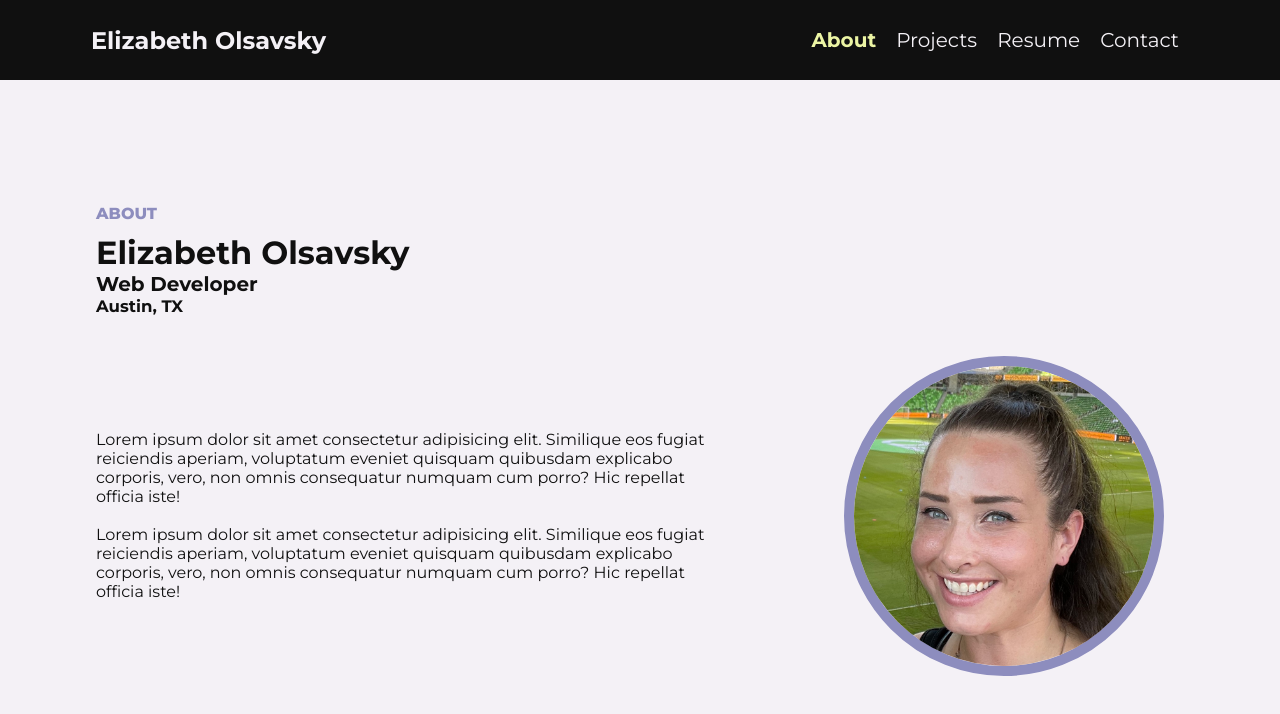
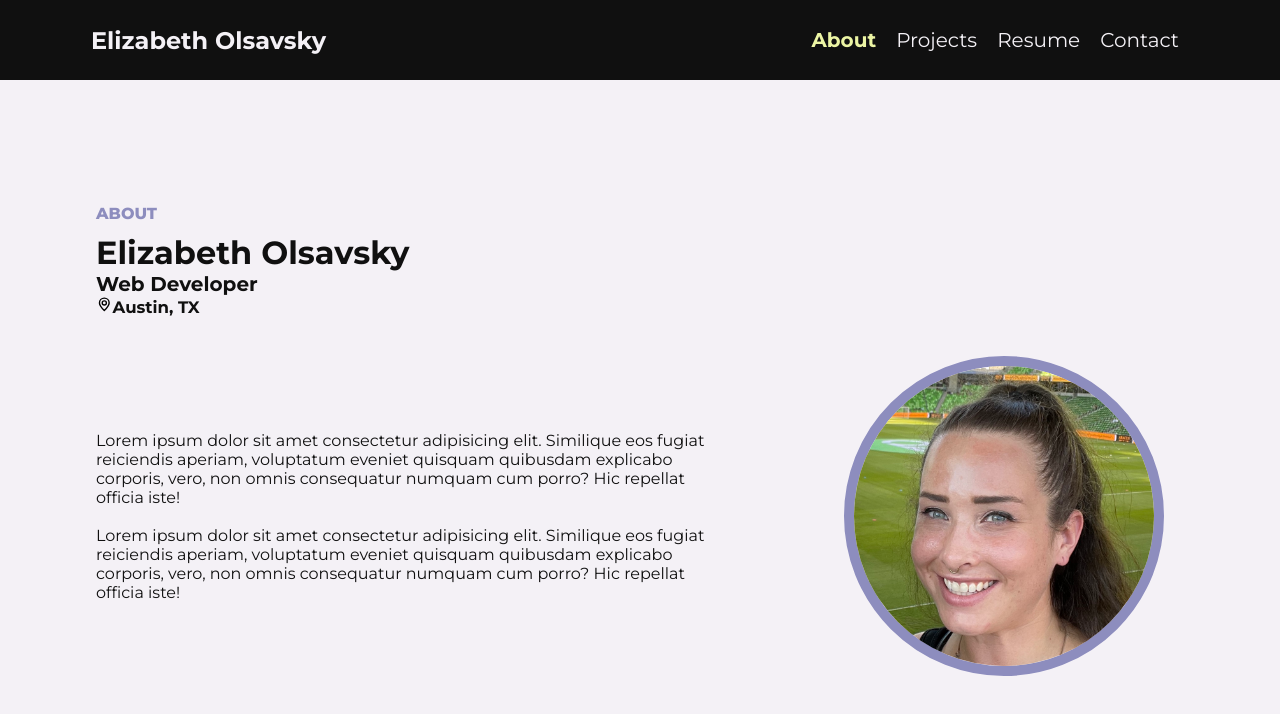
Before and after one commit to elizabetholsavsky/portfolio, a React (Create React App) app: page / in a window 1280 px wide. Shown: the top 714 px of the page. Built offline with nearby package versions, Linux system fonts and the light colour scheme.

Commit message:
add map marker svg icon to the about section

```diff
--- a/src/components/ScrollContainer/About/About.js
+++ b/src/components/ScrollContainer/About/About.js
@@ -1,5 +1,6 @@
 import './About.css'
-import ProfilePicture from '../images/Elizabeth.jpg'
+import ProfilePicture from '../images/Elizabeth.jpg';
+import SvgMapMarker from '../SVG/MapMarker';
 
 const About = () => {
     return (
@@ -9,7 +10,7 @@ const About = () => {
                     <h2>About</h2>
                     <h3>Elizabeth Olsavsky</h3>
                     <h4>Web Developer</h4>
-                    <h5>Austin, TX</h5>
+                    <h5><SvgMapMarker/>Austin, TX</h5>
                 </div>
 
                 <div className="about-card">
--- /dev/null
+++ b/src/components/ScrollContainer/SVG/MapMarker.js
@@ -0,0 +1,31 @@
+import React from 'react';
+import "./SVG.css"
+
+const SvgMapMarker = (props) => (
+  <svg
+    xmlns="http://www.w3.org/2000/svg"
+    width="1em"
+    height="1em"
+    fill="none"
+    viewBox="0 0 24 24"
+    {...props}
+  >
+    <path
+      stroke="#000"
+      strokeLinecap="round"
+      strokeLinejoin="round"
+      strokeWidth={2}
+      d="M19 10c0 3.976-7 11-7 11s-7-7.024-7-11 3.134-7 7-7 7 3.024 7 7z"
+    />
+    <circle
+      cx={12}
+      cy={10}
+      r={3}
+      stroke="#000"
+      strokeLinecap="round"
+      strokeLinejoin="round"
+      strokeWidth={2}
+    />
+  </svg>
+);
+export default SvgMapMarker;
```
